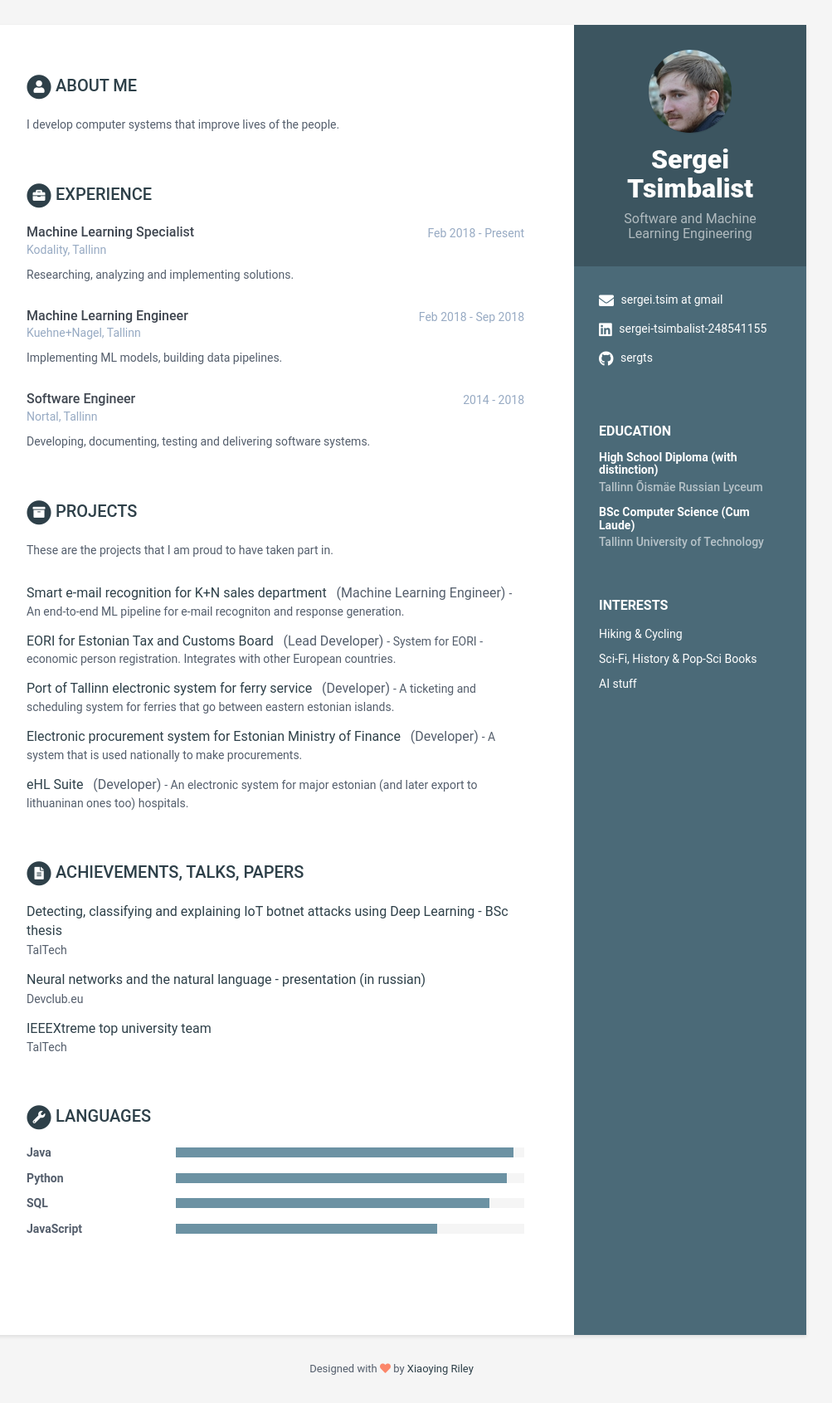
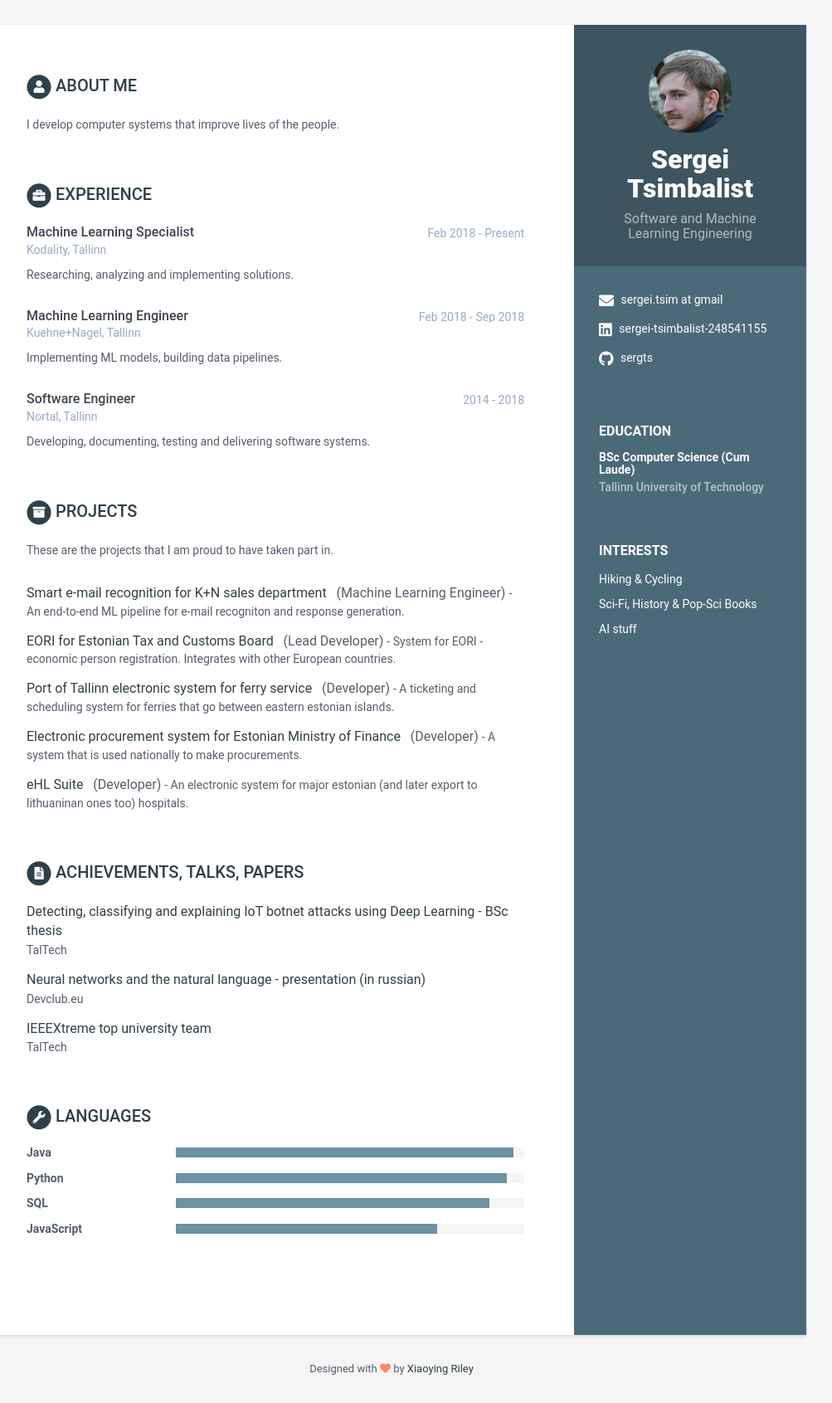
Before and after one commit to sergts/sergts.github.io, a Jekyll site: the page built from index.html, in a window 1280 px wide. Shown: the whole page at 83% size, without its empty margins (168-1171 px from the left). Built offline with Jekyll 4.4.1, drawn with Linux system fonts in a browser that asks for light colours.

Commit message:
Update data.yml

```diff
--- a/_data/data.yml
+++ b/_data/data.yml
@@ -39,10 +39,6 @@ career-profile:
       I develop computer systems that improve lives of the people.
 
 education:
-    - degree: High School Diploma (with distinction)
-      university: Tallinn Õismäe Russian Lyceum
-      time:
-      details: |
     - degree: BSc Computer Science (Cum Laude)
       university: Tallinn University of Technology
       time:
```
